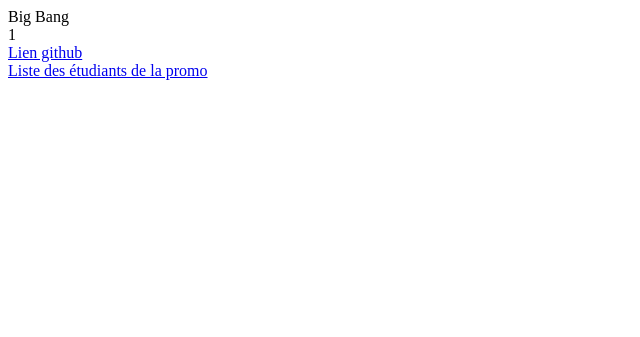
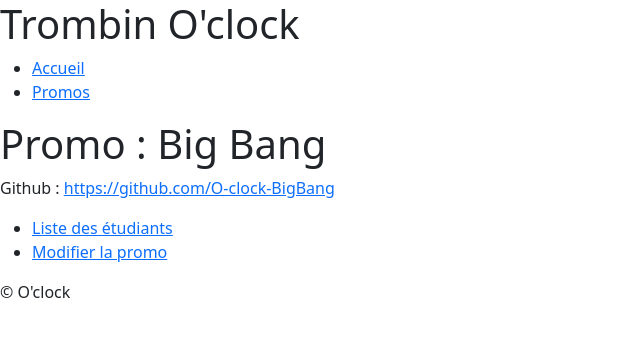
Before and after one commit to BenarroudjChristophe/saison04, a Node server app: page /promo/1 in a window 1280 px wide. Shown: the top 337 px of the page, without its empty margins (0-640 px from the left). Run offline with Node 20, Linux system fonts and the light colour scheme; some libraries are stand-ins or nearby versions.

Commit message:
pas de css mais tt fonctionne

```diff
--- a/app/controllers/promoController.js
+++ b/app/controllers/promoController.js
@@ -10,6 +10,10 @@ const promoController = {
     // on envoie l'entrée trouvée à la vue
     res.render("promoDetail", { promo: foundPromo });
   },
+
+  promoList(req, res) {
+    res.render("promoList", { promos });
+  },
 };
 
 module.exports = promoController;
--- a/app/controllers/studentController.js
+++ b/app/controllers/studentController.js
@@ -1,15 +1,19 @@
 const students = require("../../data/students.json");
 const promoController = require("./promoController");
+const promos = require("../../data/promos.json");
 
 const studentController = {
   studentDetail(req, res) {
     const promoId = req.params.id;
+
+    const foundPromo = promos.find((p) => p.id == promoId);
 
     const promo = students.filter((student) => student.promo == promoId);
 
     // on envoie l'entrée trouvée à la vue
     res.render("studentList", {
       promo,
+      foundPromo,
     });
   },
 };
--- a/app/router.js
+++ b/app/router.js
@@ -6,6 +6,7 @@ const studentController = require("./controllers/studentController");
 const router = Router();
 
 router.get("/", mainController.homePage);
+router.get("/promo", promoController.promoList);
 router.get("/promo/:id", promoController.promoDetail);
 router.get("/promo/:id/students", studentController.studentDetail);
 
--- a/app/views/partials/header.ejs
+++ b/app/views/partials/header.ejs
@@ -16,8 +16,8 @@
         <h1>Trombin O'clock</h1>
         <nav>
             <ul>
-                <li><a href="index.html">Accueil</a></li>
-                <li><a href="promos.html">Promos</a></li>
+                <li><a href="/">Accueil</a></li>
+                <li><a href="/promo">Promos</a></li>
             </ul>
         </nav>
     </header>
--- a/app/views/promoDetail.ejs
+++ b/app/views/promoDetail.ejs
@@ -1,12 +1,22 @@
-<div>
+<%- include('./partials/header') %>
+
+
+<main>
+
+
+        <h1>Promo : <%= promo.name %> </h1>
+
+
+        <p>Github : <a href=" <%= promo.github_organization %> "> <%= promo.github_organization %> </a></p>
+        <nav>
+            <ul>
+                <li><a href="/promo/<%= promo.id %>/students">Liste des étudiants</a></li>
+                <li><a href="promo_edit.html">Modifier la promo</a></li>
+            </ul>
+        </nav>
+
+        </main>
 
 
 
-        <div> <%= promo.name %> </div>
-        <div> <%= promo.id %> </div>
-        <a href=" <%= promo.github_organization %>" > Lien github </a> <br>
-        <a href ="<%= promo.id %>/students">Liste des étudiants de la promo</a>
-
-
-
-</div>
+<%- include('./partials/footer') %>
```
Also changed, not shown: app/views/home.ejs (+8 -0 lines), app/views/promoList.ejs (added, +28 -0 lines), app/views/studentList.ejs (+16 -8 lines).
